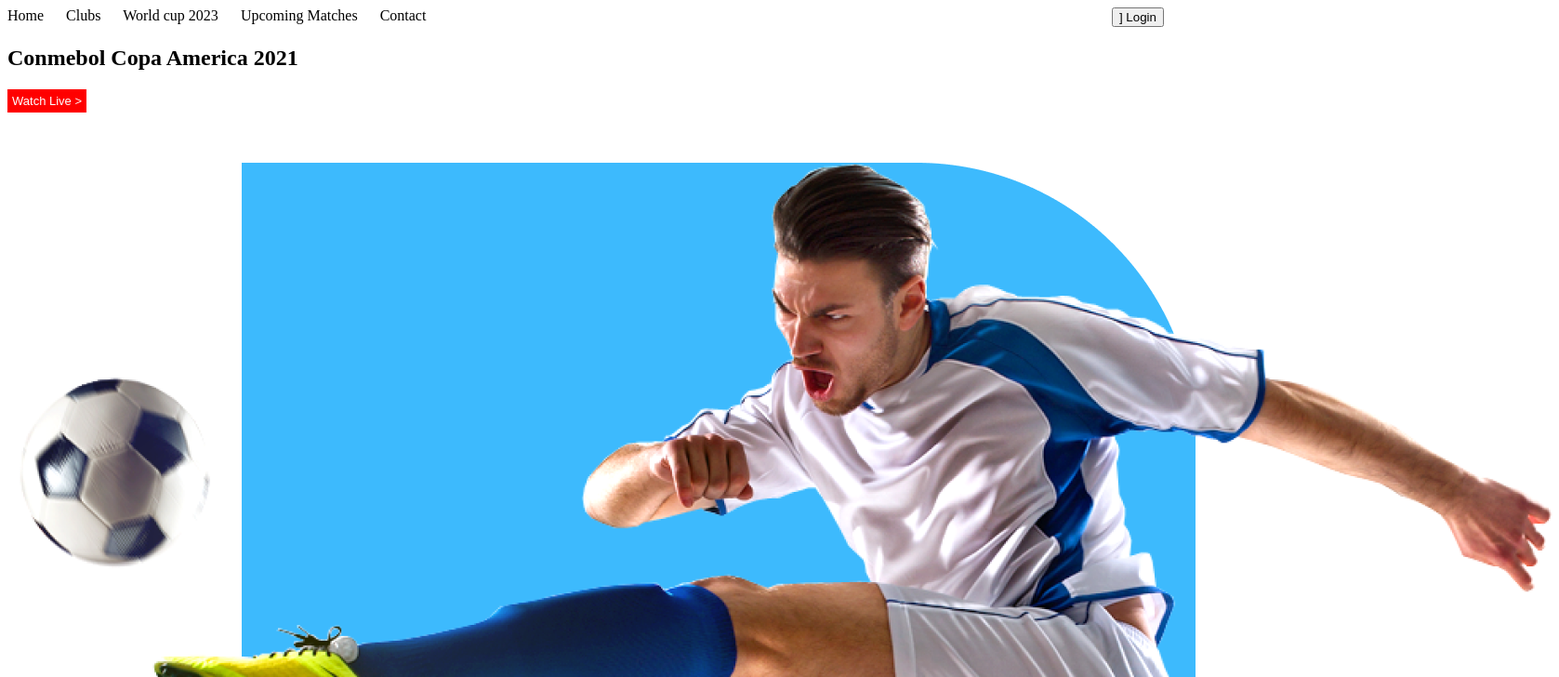
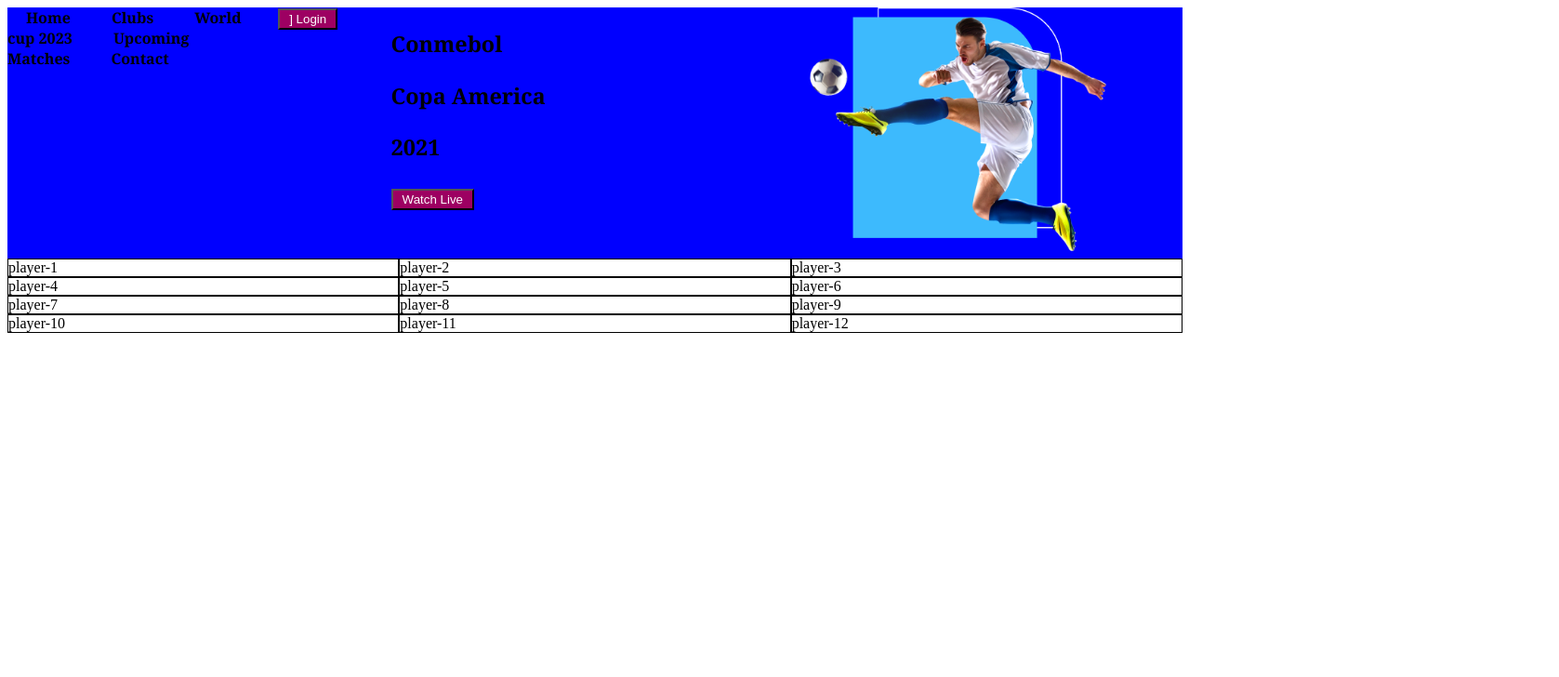
Before and after one commit to TiRavien/responsive-football, a plain HTML site: page index.html in a window 1280 px wide. Shown: the top 728 px of the page at 93% size, 1677 px wide, since content can reach past the window. Drawn offline with Linux system fonts and the light colour scheme.

Commit message:
initial commit

```diff
--- a/index.html
+++ b/index.html
@@ -6,15 +6,16 @@
     <meta http-equiv="X-UA-Compatible" content="IE=edge">
     <meta name="viewport" content="width=device-width, initial-scale=1.0">
     <title>Responsive Football</title>
-    <!-- stylesheet -->
+    <link rel="preconnect" href="https://fonts.googleapis.com">
+    <link rel="preconnect" href="https://fonts.gstatic.com" crossorigin>
+    <link href="https://fonts.googleapis.com/css2?family=Noto+Serif:wght@700&display=swap" rel="stylesheet">
     <link rel="stylesheet" href="styles/style.css">
 </head>
 
 <body>
-    <!-- header start -->
-    <header>
+    <section class="main">
         <nav>
-            <span>
+            <span class="menu">
                 <a href="">Home</a>
                 <a href="">Clubs</a>
                 <a href="">World cup 2023</a>
@@ -26,15 +27,16 @@
             </span>
         </nav>
         <section>
-            <div>
-                <div class="right">
-                    <h1>Conmebol Copa America 2021</h1>
-                    <button>Watch Live > </button>
+            <div class="half-width">
+                <h1>Conmebol</h1>
+                <h1>Copa America</h1>
+                <h1>2021</h1>
+                <button>Watch Live</button>
             </div>
-                <div class="left">
+            <div class="half-width">
                 <img src="images/banner.png" alt="">
             </div>
-            </div>
+        </section>
     </section>
     <div class="grid-container">
         <div class="grid-cell">player-1</div>
@@ -50,8 +52,6 @@
         <div class="grid-cell">player-11</div>
         <div class="grid-cell">player-12</div>
     </div>
-    </header>
-    <!-- header end -->
 </body>
 
 </html>
--- a/styles/style.css
+++ b/styles/style.css
@@ -1,17 +1,38 @@
-.long{
-    background-color: Blue;
+.main{
+    background-color: blue;
 }
-.right button{
-    background-color: red;
+body section{
+    font-family: 'Noto Serif', serif;
+}
+h1{
+    font size: 50px;
+}
+section{
+    display: flex;
+}
+.half-width{
+    width: 50%;
+    font-size: 20px;
+    padding-left: 5%;
+}
+.half-width img{
+    width: 80%;
+}
+button{
     color: white;
-    font-size: small;
-    border:0;
-    padding: 5px;
+    background-color: rgba(255, 0, 0, 0.616);
+    padding: 2px 10px;
 }
 nav a{
+    /* display: flex;
+    flex-direction: row;
+    align-items: flex-start;
+    padding: 0px;
+    position: static; */
+    width: 50%;
     text-decoration: none;
     color: black;
-    margin-right: 20px;
+    padding: 10px 20px;
 }
 nav{
     display: flex;
```
Lines whose indentation alone changed are shown as unchanged.
